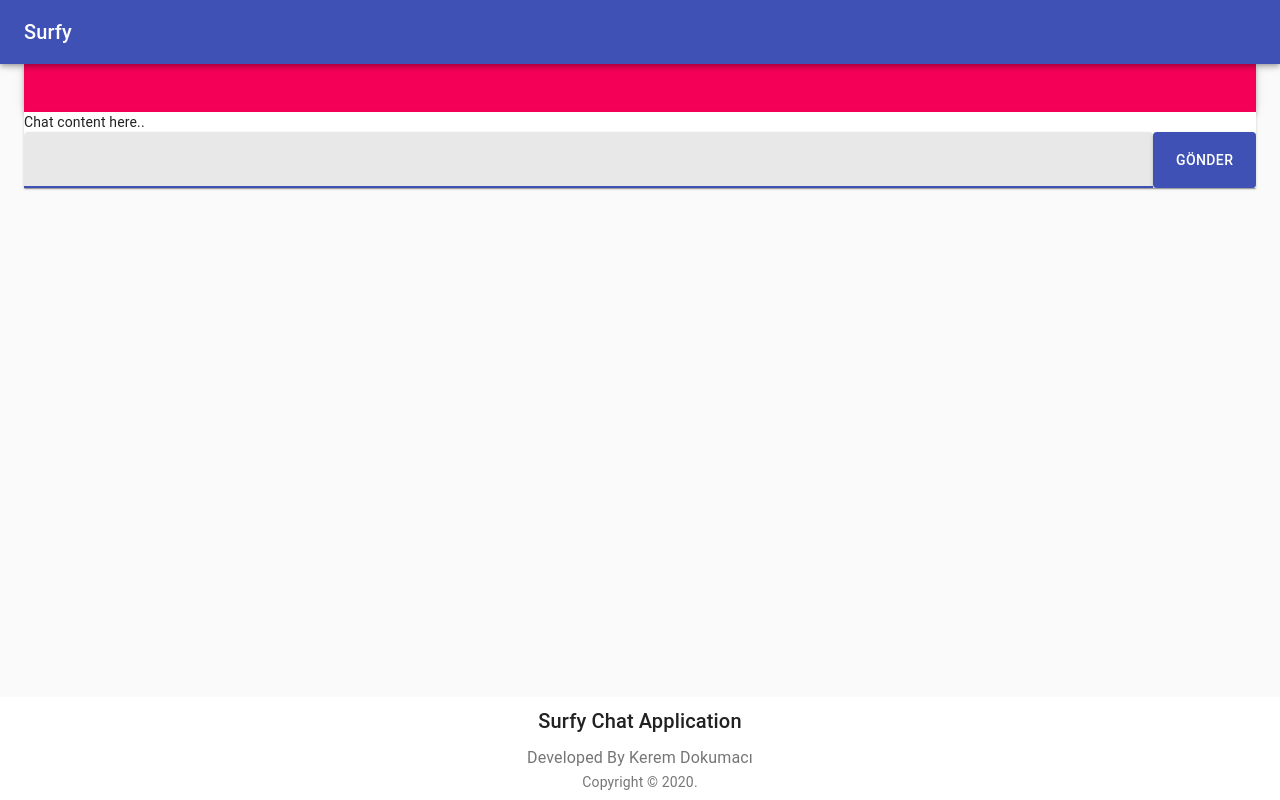
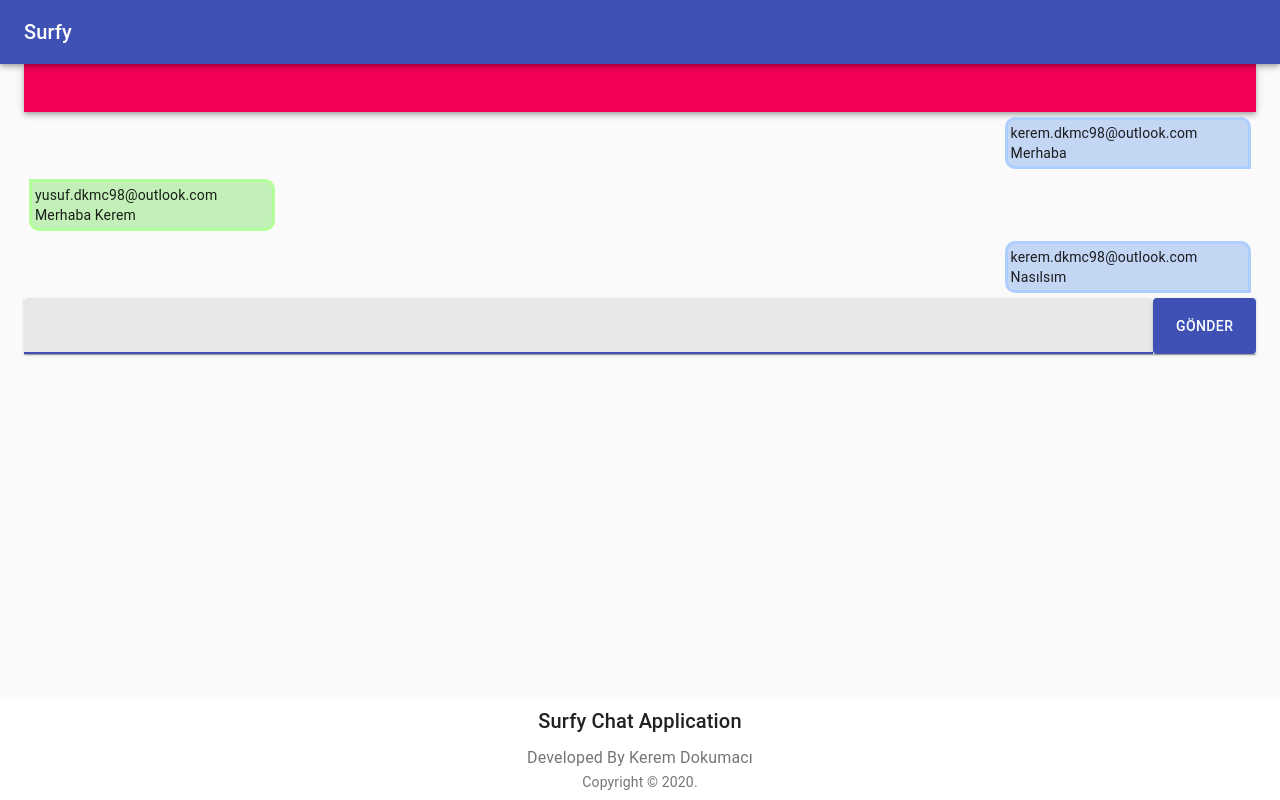
Before and after one commit to keremdokumaci/surfywebapp, a React (Create React App) app: page /rooms/1 in a window 1280 px wide. Built offline with nearby package versions, Linux system fonts and the light colour scheme.

Commit message:
add: message box

```diff
--- a/src/pages/Chat/index.js
+++ b/src/pages/Chat/index.js
@@ -5,6 +5,7 @@ import AppBar from '@material-ui/core/AppBar';
 import Toolbar from '@material-ui/core/Toolbar';
 import Typography from '@material-ui/core/Typography';
 import { Card, TextField, Button, Grid } from '@material-ui/core';
+import MessageBox from '../components/messagebox';
 
 const useStyles = makeStyles((theme) => ({
     root: {
@@ -33,10 +34,24 @@ const Chat = () => {
                     </AppBar>
                 </div>
             </Grid>
-            <Grid item xs={12} sm={12} md={12} l={12} xl={12}>
-                <Card style={{borderRadius:'0'}}>
-                    Chat content here..
-                </Card>
+            <Grid item xs={12} sm={12} md={12} l={12} xl={12} >
+                <Grid container>
+                    <Grid item xs={12} sm={12} md={12} l={12} xl={12}>
+                        <div style={{flex:1,flexDirection:'column'}}>
+                            <MessageBox isSender={true} message="Merhaba" messageSender="kerem.dkmc98@outlook.com"/>
+                        </div>
+                    </Grid>
+                    <Grid item xs={12} sm={12} md={12} l={12} xl={12}>
+                        <div style={{flex:1,flexDirection:'column'}}>
+                            <MessageBox isSender={false} message="Merhaba Kerem" messageSender="yusuf.dkmc98@outlook.com"/>
+                        </div>
+                    </Grid>
+                    <Grid item xs={12} sm={12} md={12} l={12} xl={12}>
+                        <div style={{flex:1,flexDirection:'column'}}>
+                            <MessageBox isSender={true} message="Nasılsım" messageSender="kerem.dkmc98@outlook.com"/>
+                        </div>
+                    </Grid>
+                </Grid>
             </Grid>
             <Grid item xs={12} sm={12} md={12} l={12} xl={12}>
                 <Card style={{borderRadius:'0'}}>
--- /dev/null
+++ b/src/pages/components/messagebox.js
@@ -0,0 +1,48 @@
+import { makeStyles } from '@material-ui/core';
+import React from 'react';
+
+const useStyles = makeStyles(()=>({
+    senderArea:{
+        width:'20%',
+        height:'30%',
+        borderColor:'#adceff',
+        backgroundColor:'#c3d6f3',
+        border:'solid',
+        borderTopRightRadius:'10px',
+        borderBottomLeftRadius:'10px',
+        borderTopLeftRadius:'10px',
+        float:'right',
+        padding:3,
+        margin:5
+    },
+    receiverArea:{
+        width:'20%',
+        height:'30%',
+        borderColor:'#b3ff9a',
+        backgroundColor:'#c3efb8',
+        border:'solid',
+        borderTopRightRadius:'10px',
+        borderBottomLeftRadius:'10px',
+        borderBottomRightRadius:'10px',
+        float:'left',
+        padding:3,
+        margin:5
+    },
+
+}));
+const MessageBox = (props) => {
+    const classes = useStyles();
+    const {messageSender,message,isSender} = props;
+    return(
+        <div className={isSender ? classes.senderArea : classes.receiverArea}>
+            <div>
+                {messageSender}
+            </div>
+            <div>
+                {message}
+            </div>
+        </div>
+    );
+};
+
+export default MessageBox;
```
Also changed, not shown: 1 other file (tests, documents, lock files or other folders).
